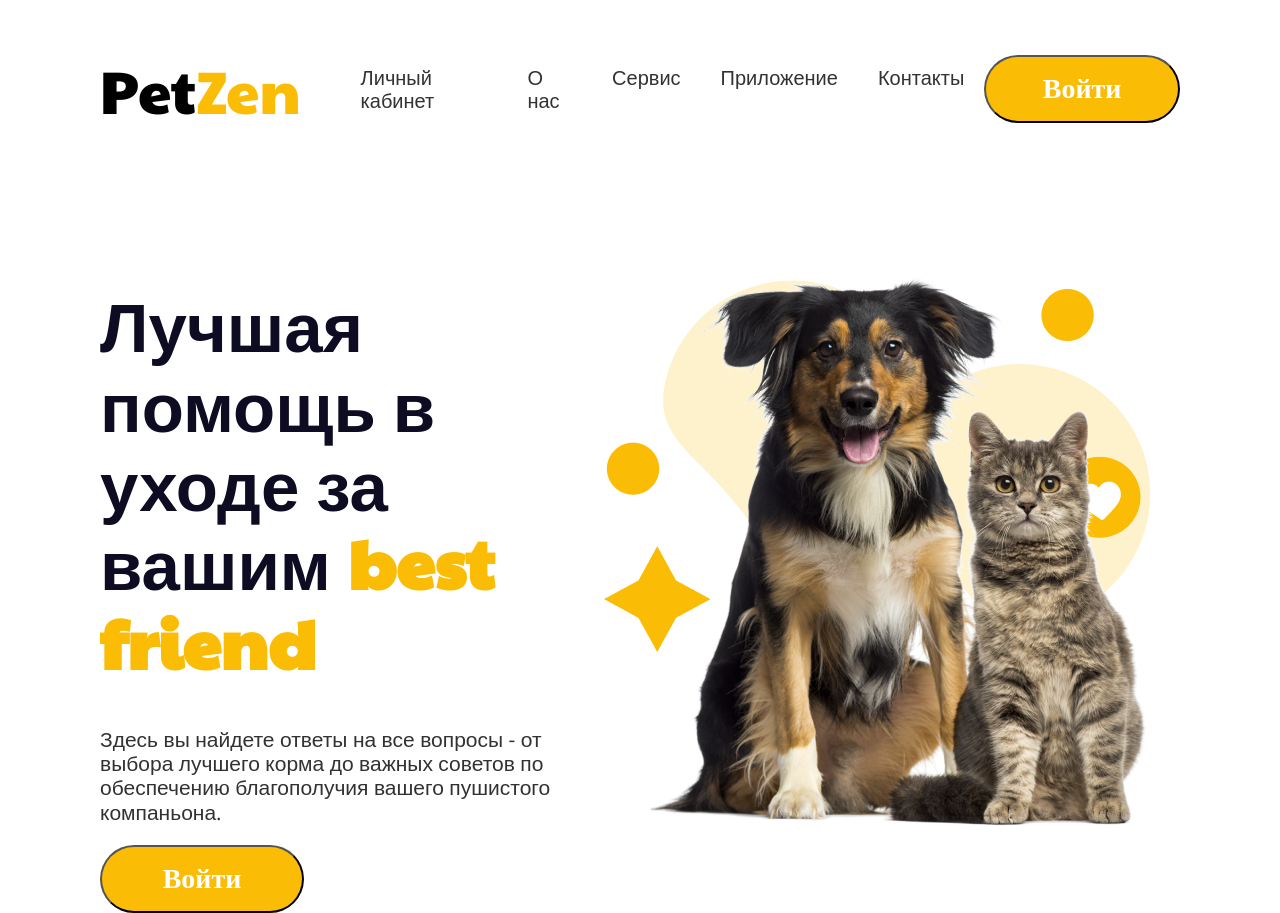
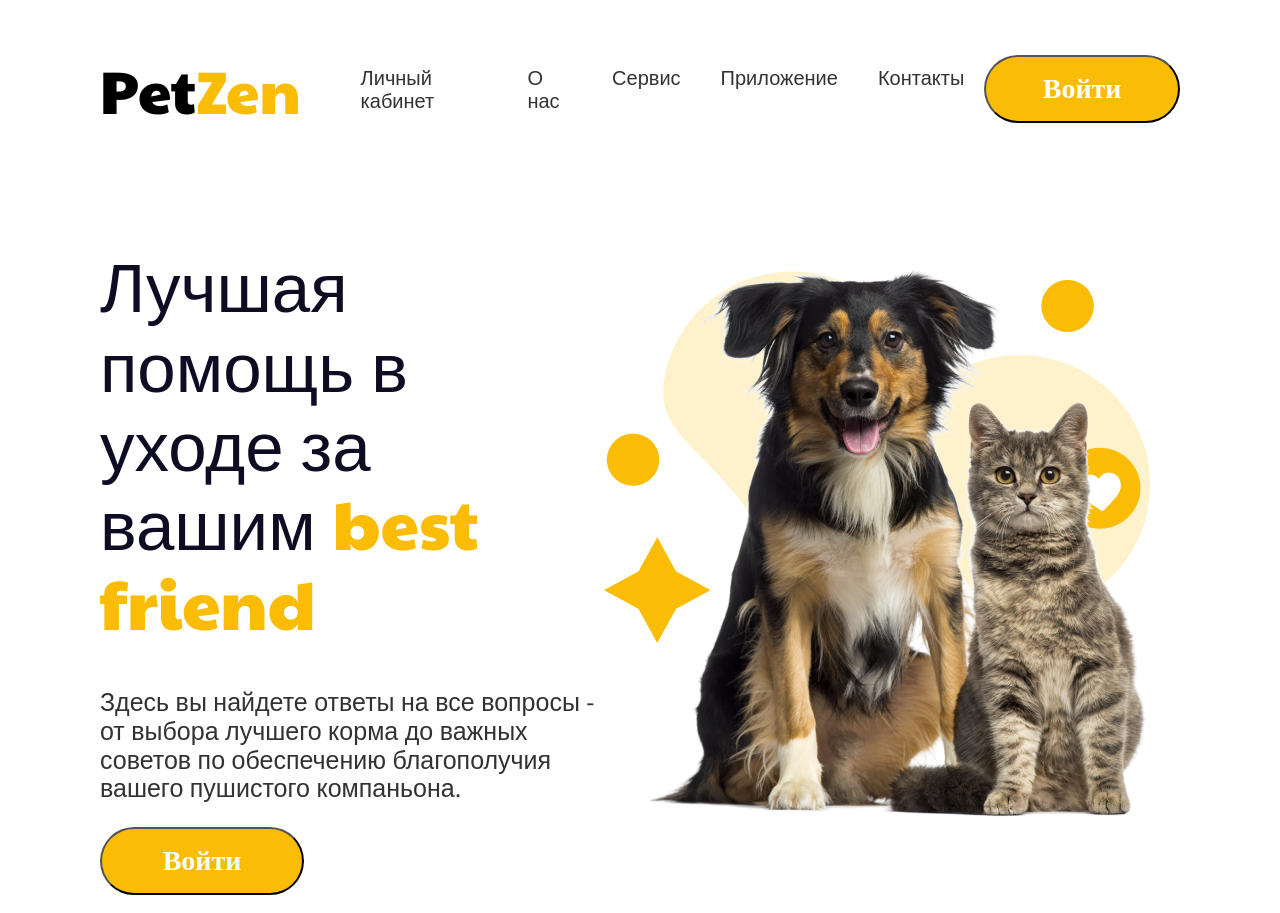
Before and after one commit to EmilEbulisov/Pet-zen-webpack, a website built with webpack: page src/index.html in a window 1280 px wide. Built offline with nearby package versions, Linux system fonts and the light colour scheme.

Commit message:
fix details

```diff
--- a/src/styles/main.scss
+++ b/src/styles/main.scss
@@ -72,7 +72,7 @@ $yelowTwo: #FFB61D;
     padding-left: 100px;
     padding-right: 100px;
     margin: 0 auto;
-    margin-top: 40px;
+
 
 }
 .main {
@@ -86,6 +86,7 @@ $yelowTwo: #FFB61D;
         font-family: "Alata", sans-serif;
         font-size: 69px;
         color: $darkBlue;
+        font-weight: 500;
 
         &_friend {
          color: $yelow;
@@ -95,9 +96,12 @@ $yelowTwo: #FFB61D;
     }
     &_p {
         font-family: "Open Sans", sans-serif;
-        font-size: 21px;
+        font-size: 25px;
         font-weight: 300;
         color: $dark;
 
     }
+    &_image {
+        margin-top: 40px;
+    }
 }
```
